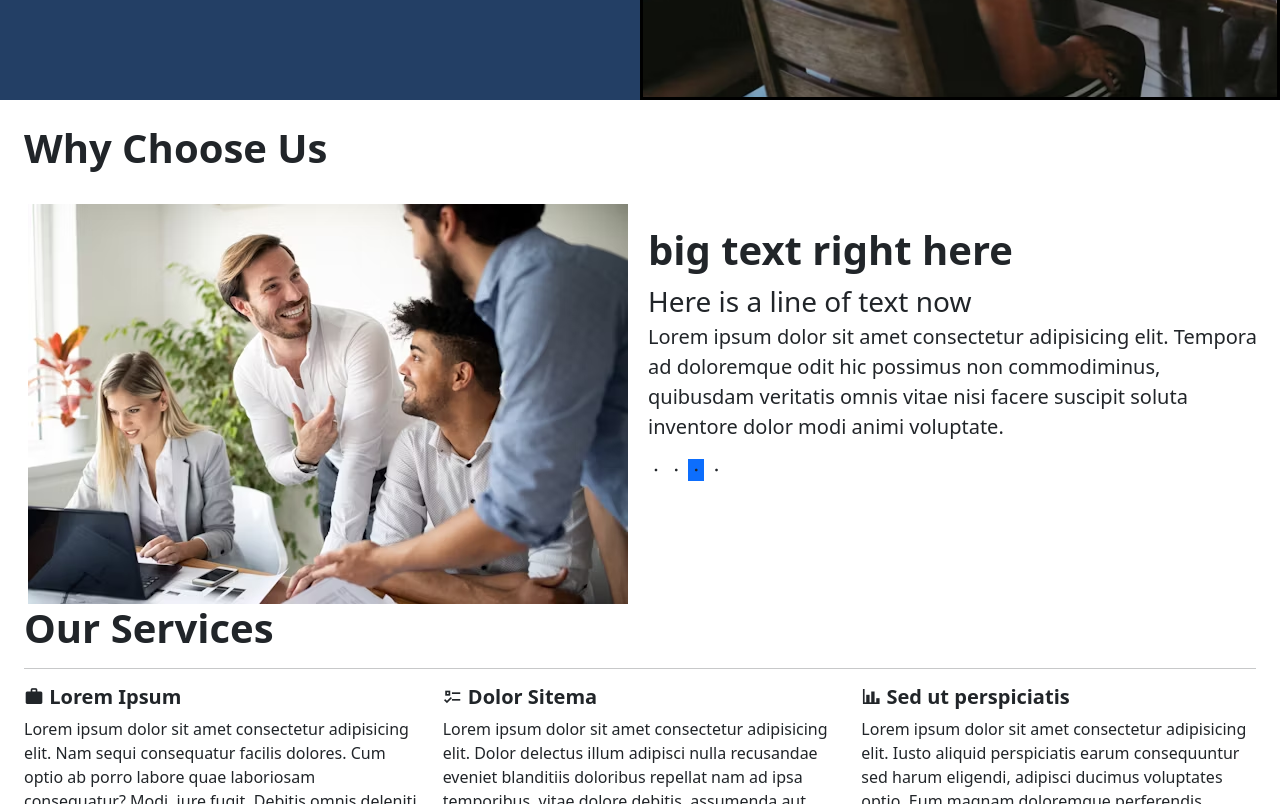
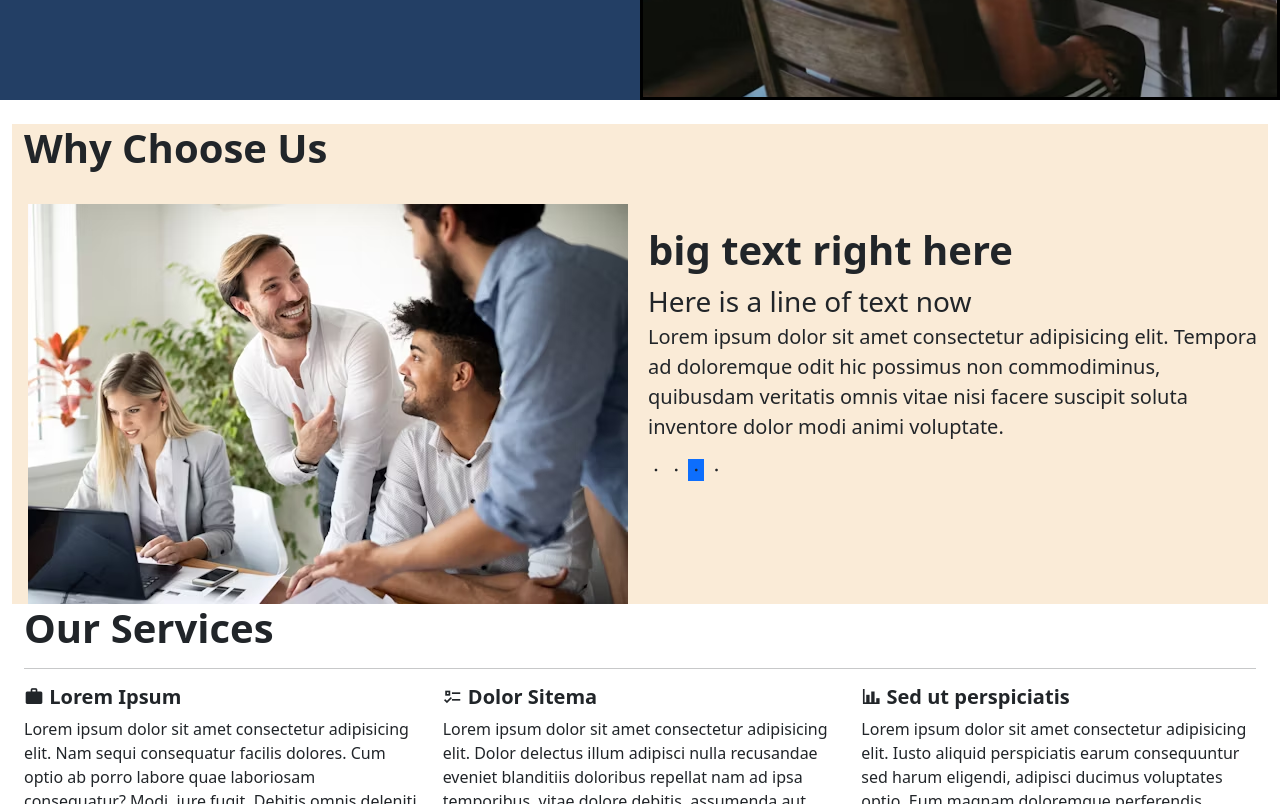
Before and after one commit to stittpaul2001/CloneWars, a plain HTML site: page index.html in a window 1280 px wide. Shown: the part 700-1504 px from the top of the page. Drawn offline with nearby package versions, Linux system fonts and the light colour scheme.

Commit message:
background color changed for why choose us section

```diff
--- a/index.html
+++ b/index.html
@@ -54,7 +54,7 @@
   </nav>
 
   <main>
-    <section class="container-fluid">
+    <section class="container-fluid why-section">
       <div class="row my-4">
         <div class="col-6 col-md-4">
           <h1 class="fw-bold">Why Choose Us</h1>
--- a/style.css
+++ b/style.css
@@ -18,7 +18,10 @@ header {
   display: flex;
   justify-content: space-between;
   gap: 5em;
+}
 
+.why-section {
+  background-color: antiquewhite;
 }
 
 .phone-section {
```
